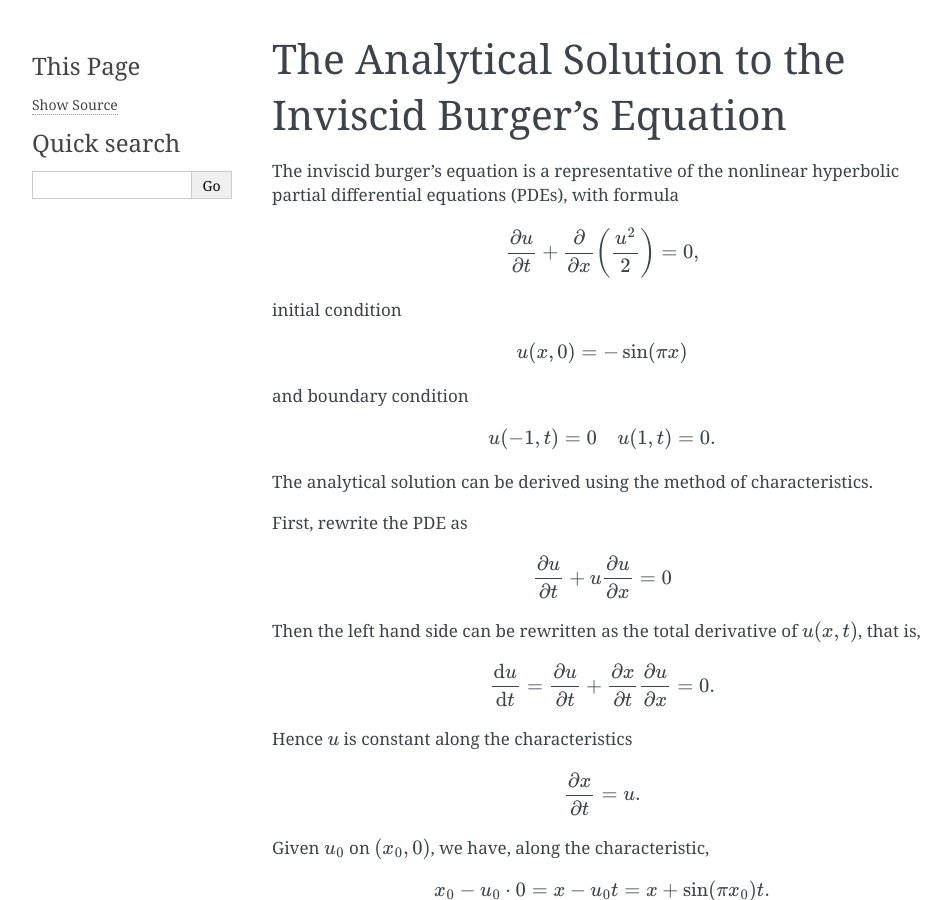
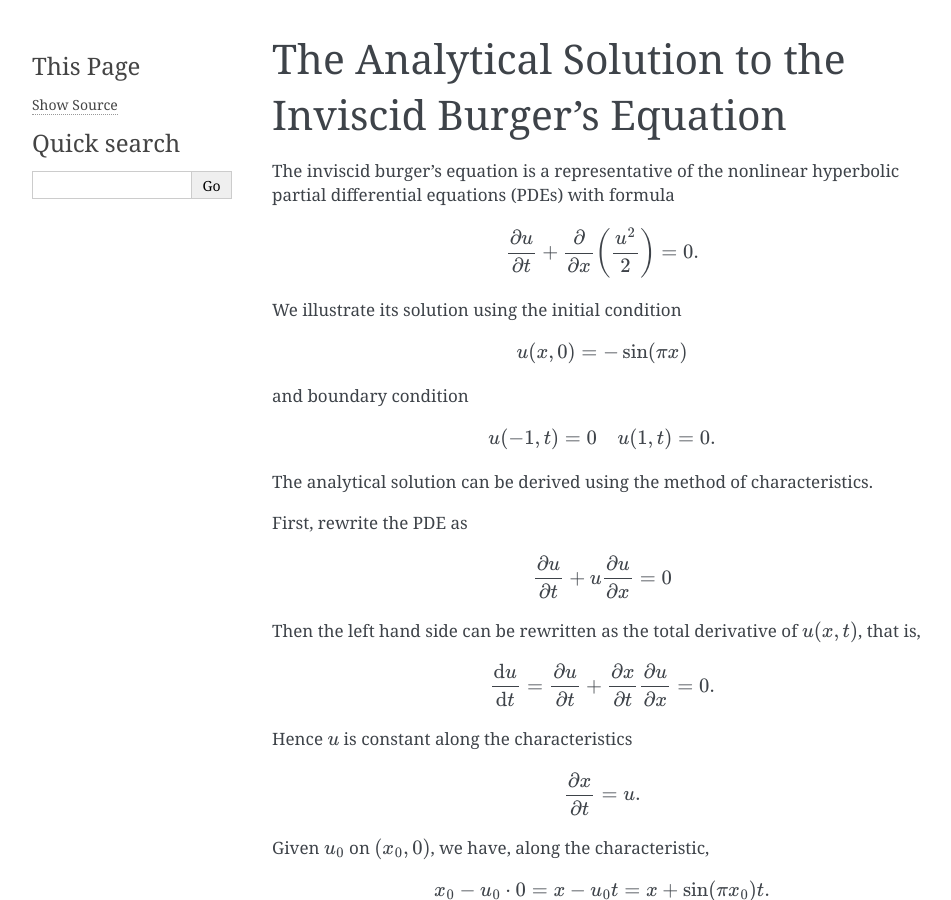
Before and after one commit to rzyu45/Solverz-Cookbook, a Sphinx documentation site: the page built from docs/source/ae/burger.md, in a window 1280 px wide and 900 px high. Shown: the whole window, without its empty margins (148-1099 px from the left). Built offline with Sphinx 7.4.7, drawn with Linux system fonts in a browser that asks for light colours.

Commit message:
Update burger.md

````diff
--- a/docs/source/ae/burger.md
+++ b/docs/source/ae/burger.md
@@ -2,12 +2,12 @@
 
 # The Analytical Solution to the Inviscid Burger's Equation
 
-The inviscid burger's equation is a representative of the nonlinear hyperbolic partial differential equations (PDEs), with formula
+The inviscid burger's equation is a representative of the nonlinear hyperbolic partial differential equations (PDEs) with formula
 ```{math}
-\frac{\partial u}{\partial t}+\frac{\partial}{\partial x}\left(\frac{u^2}{2}\right)=0,
+\frac{\partial u}{\partial t}+\frac{\partial}{\partial x}\left(\frac{u^2}{2}\right)=0.
 ```
 
-initial condition
+We illustrate its solution using the initial condition
 
 $$u(x,0)=-\sin(\pi x)$$
 
````
